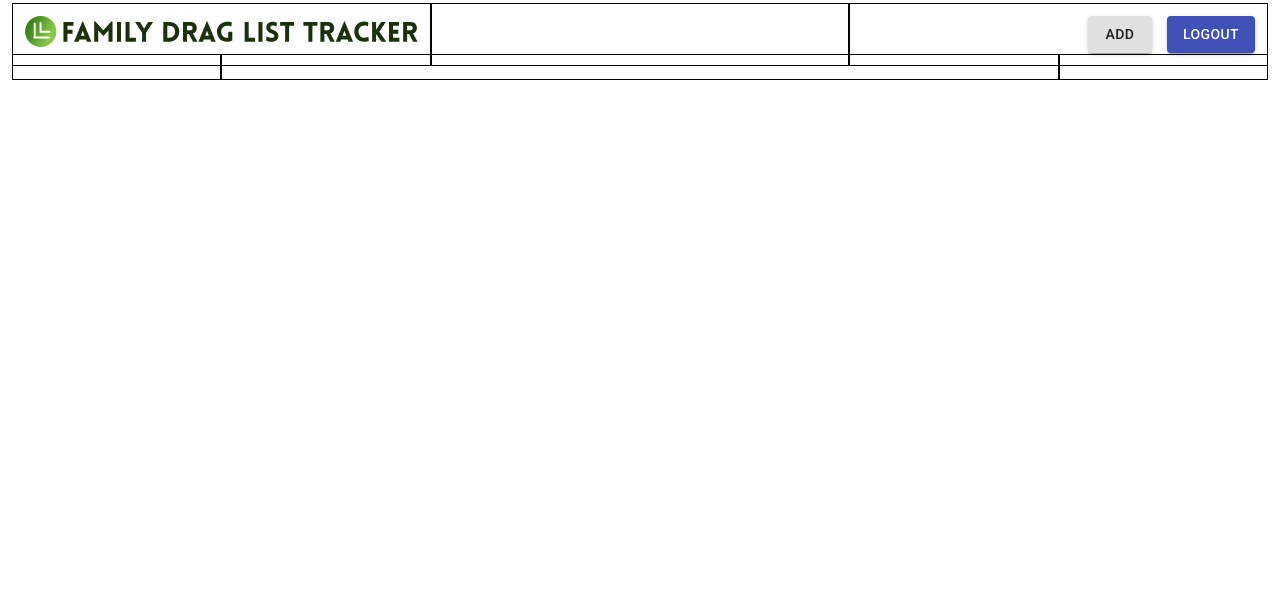
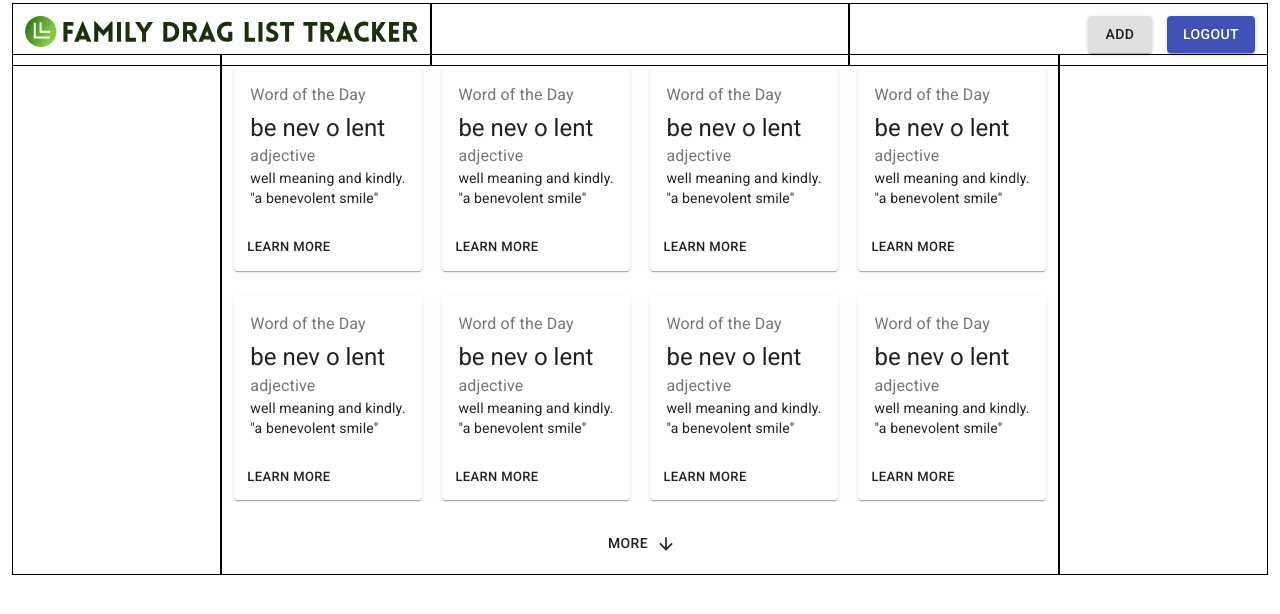
Before and after one commit to SerhiiStaryk/Family_drag_list, a React (Create React App) app: page / in a window 1280 px wide. Shown: the top 614 px of the page. Built offline with nearby package versions, Linux system fonts and the light colour scheme.

Commit message:
created componet Main

```diff
--- /dev/null
+++ b/src/components/Main/index.js
@@ -0,0 +1,30 @@
+import React, { Component } from 'react';
+import DragCard from '../DragCard';
+import IconButton from '@material-ui/core/IconButton';
+import ArrowDownwardIcon from '@material-ui/icons/ArrowDownward';
+import Button from '@material-ui/core/Button';
+import './style.css';
+
+class Main extends Component {
+    render() {
+        return (
+            <main className="main">
+                <section className="drags">
+                    <DragCard />
+                    <DragCard />
+                    <DragCard />
+                    <DragCard />
+                    <DragCard />
+                    <DragCard />
+                    <DragCard />
+                    <DragCard />
+                </section>
+                <div className="align-button">
+                    <Button className="btn-more" endIcon={<ArrowDownwardIcon />}>More</Button>
+                </div>
+            </main>
+        )
+    }
+}
+
+export default Main;
--- /dev/null
+++ b/src/components/Main/style.css
@@ -0,0 +1,10 @@
+.drags {
+    display: flex;
+    justify-content: space-between;
+    flex-wrap: wrap;
+}
+
+.align-button{
+    display: flex;
+    justify-content: center;
+}
--- a/src/pages/Home/index.js
+++ b/src/pages/Home/index.js
@@ -1,6 +1,7 @@
 import Header from '../../components/Header';
 import Container from '@material-ui/core/Container';
 import Grid from '@material-ui/core/Grid';
+import Main from '../../components/Main';
 
 function Home() {
     return (
@@ -9,7 +10,7 @@ function Home() {
             <Container className="container">
                 <Grid container spacing={3}>
                     <Grid className="black-border" item xs={2}></Grid>
-                    <Grid className="black-border" item xs={8}></Grid>
+                    <Grid className="black-border" item xs={8}><Main /></Grid>
                     <Grid className="black-border" item xs={2}></Grid>
                 </Grid>
             </Container>
```
